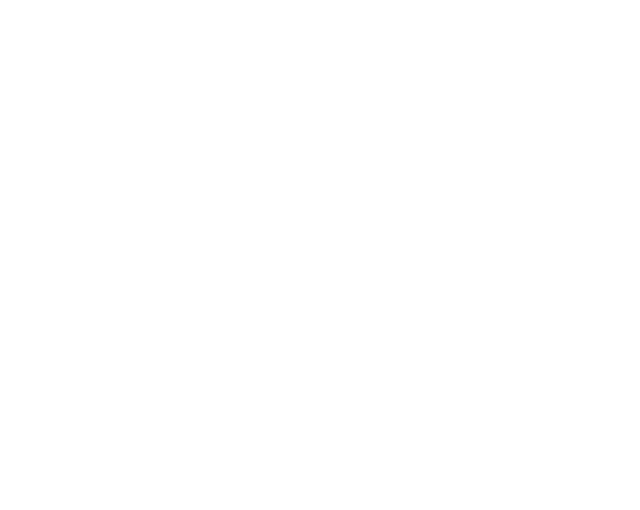
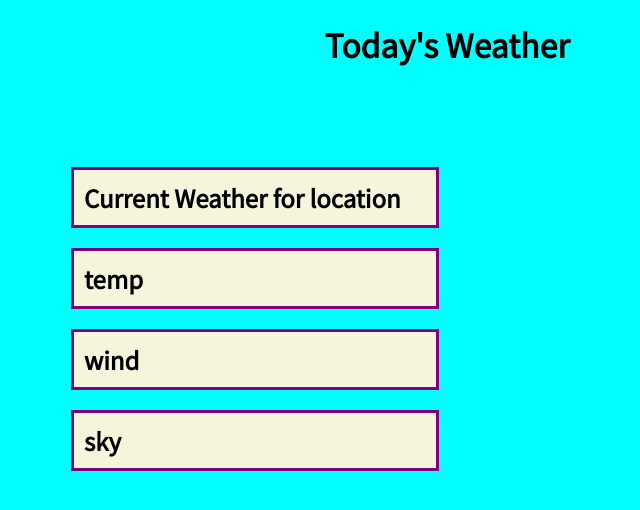
Before and after one commit to meshcode/Example-HTML-CSS-JS-API, a plain HTML site: page index.html in a window 1280 px wide. Shown: the whole page, without its empty margins (193-833 px from the left). Drawn offline with Linux system fonts and the light colour scheme.

Commit message:
first update

```diff
--- a/index.html
+++ b/index.html
@@ -4,9 +4,20 @@
     <meta charset="UTF-8">
     <meta name="viewport" content="width=device-width, initial-scale=1.0">
     <title>Mateusz's Weather</title>
-    <link href="style.css" rel="style">
+    <link href="style.css" rel="stylesheet" />
+    <link href="https://fonts.googleapis.com/css?family=Noto+Sans+KR&display=swap" rel="stylesheet">
+
 </head>
 <body>
+    <div class="header">
+        <h1>Today's Weather</h1>
+    </div>
+    <div class="data">
+        <h2  class="box">Current Weather for location</h2>
+        <h2 class="box">temp</h2>
+        <h2 class="box">wind</h2>
+        <h2 class="box"> sky</h2>
+    </div>
     <script src="weather.js"></script>
 </body>
 </html>
--- a/style.css
+++ b/style.css
@@ -0,0 +1,17 @@
+body {
+    background-color: aqua;
+    font-family: 'Noto Sans KR', sans-serif;
+}
+.header {
+    text-align: center;
+    margin-bottom: 100px;
+}
+.data {
+    margin-left: 20vw; /* view width seems responsive */
+}
+.box {
+    border: 3px solid purple;
+    margin-right: 50vw;
+    padding: 10px;
+    background-color: beige;
+}
--- a/weather.js
+++ b/weather.js
@@ -1 +1,3 @@
 "use strict"
+
+const theUrl = "http://api.openweathermap.org/data/2.5/weather?q=Chicago&appid=0ad7ac16b92770afe1dabcc2a08c1a9f"
```
